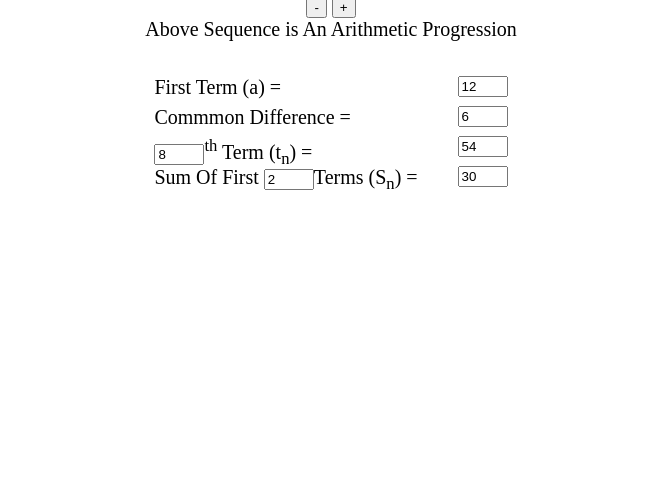
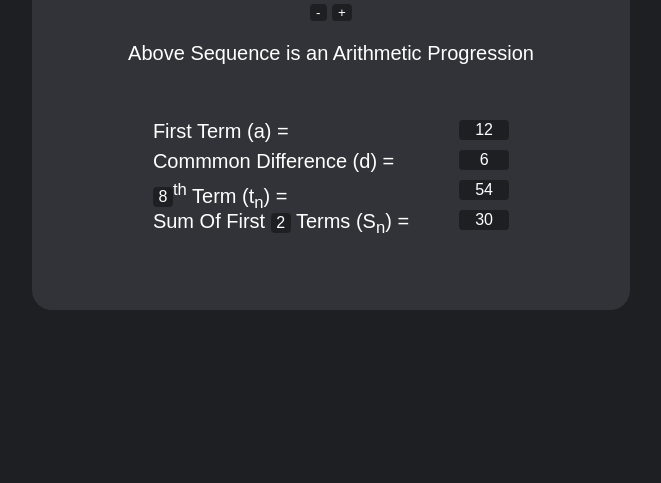
Before and after one commit to anuj-weebjs/arithmetic-progression-calc, a plain HTML site: page index.html in a window 1280 px wide. Shown: the part 317-800 px from the top of the page, without its empty margins (309-970 px from the left). Drawn offline with Linux system fonts and the light colour scheme.

Commit message:
small adjustments

```diff
--- a/index.html
+++ b/index.html
@@ -10,6 +10,11 @@
             box-sizing: border-box;
         }
 
+        body {
+            background-color: #1e1f22;
+            color: white;
+            font-family: sans-serif;
+        }
 
         main {
             min-width: 100vh;
@@ -18,6 +23,23 @@
             justify-content: center;
             align-items: center;
         }
+
+
+        input:enabled {
+            /* border-radius: 2px; */
+            border: none;
+            outline: none;
+        }
+        input{
+            background-color: #1e1f22  !important;
+            text-align: center;
+            color: white;
+            border-radius: 4px;
+        }
+        input:hover{
+
+        }
+
 
         .calc-container {
             display: flex;
@@ -28,6 +50,9 @@
             max-width: 80%;
             min-width: 200px;
             font-size: 20px;
+            background-color: #313338;
+            border-radius: 20px;
+            padding: 30px;
         }
 
         /*
@@ -43,11 +68,12 @@
             flex-direction: column;
             align-items: center;
             justify-content: space-evenly;
-            padding: 30px;
+            padding: 10px;
         }
 
         .calc-container .upper .text {
             font-size: 30px;
+            margin-bottom: 10px;
         }
 
         .calc-container .upper .sequence-container {
@@ -75,7 +101,14 @@
             flex: 2;
         }
 
+        #note{
+        margin-top: 20px;
+        }
 
+
+        .calc-container .lower {
+            padding: 40px;
+        }
 
         .calc-container .lower>div {
             margin: 5px 0;
@@ -84,6 +117,10 @@
 
         .calc-container .lower>div>input {
             width: 50px;
+            background-color: #313338;
+            color: white;
+            font-size: medium;
+            border: none;
         }
 
         /* .calc-container .upper .sequence-container .sequence-terms:focus{
@@ -95,7 +132,12 @@
         } */
         .float-right {
             float: right;
-            margin-left: 40px;
+            margin-left: 50px;
+        }
+        .width-20{
+            width: 20px !important;
+            text-align: center;
+            font-size: medium;
         }
     </style>
 </head>
@@ -104,6 +146,8 @@
     <main>
 
         <div class="calc-container">
+            <h1>Arithmetic Progression Calc</h1>
+
             <div class="upper">
                 <div class="text">
 
@@ -122,11 +166,11 @@
             </div>
             <div class="lower">
                 <div>First Term (a) = <input type="text" id="firstTerm" class="first-term float-right"></div>
-                <div>Commmon Difference = <input type="text" id="commonDifference"
+                <div>Commmon Difference (d) = <input type="text" id="commonDifference"
                         class="common-difference float-right"></div>
-                <div><input type="text" value="n" id="nTerm"><sup>th</sup> Term (t<sub>n</sub>) = <input type="text"
+                <div><input type="text" value="n" id="nTerm" class="width-20"><sup>th</sup> Term (t<sub>n</sub>) = <input type="text"
                         id="nThTerm" class="float-right"></div>
-                <div>Sum Of First <input type="text" value="n" id="sumOfNTerms">Terms (S<sub>n</sub>) = <input
+                <div>Sum Of First <input type="text" value="n" id="sumOfNTerms" class="width-20"> Terms (S<sub>n</sub>) = <input
                         type="text" id="sumOfNThTerm" class="float-right"></div>
 
             </div>
@@ -221,13 +265,13 @@
         function writeNote() {
             if (isSequenceAp()) {
                 if (!commonDifference) {
-                    messageElementNode.innerHTML = 'Above Sequence is NOT An Arithmetic Progression'
+                    messageElementNode.innerHTML = 'Above Sequence is NOT an Arithmetic Progression'
                     return;
                 }
-                messageElementNode.innerHTML = 'Above Sequence is An Arithmetic Progression'
+                messageElementNode.innerHTML = 'Above Sequence is an Arithmetic Progression'
                 return;
             } else {
-                messageElementNode.innerHTML = 'Above Sequence is NOT An Arithmetic Progression'
+                messageElementNode.innerHTML = 'Above Sequence is NOT an Arithmetic Progression'
                 return;
             }
 
```
